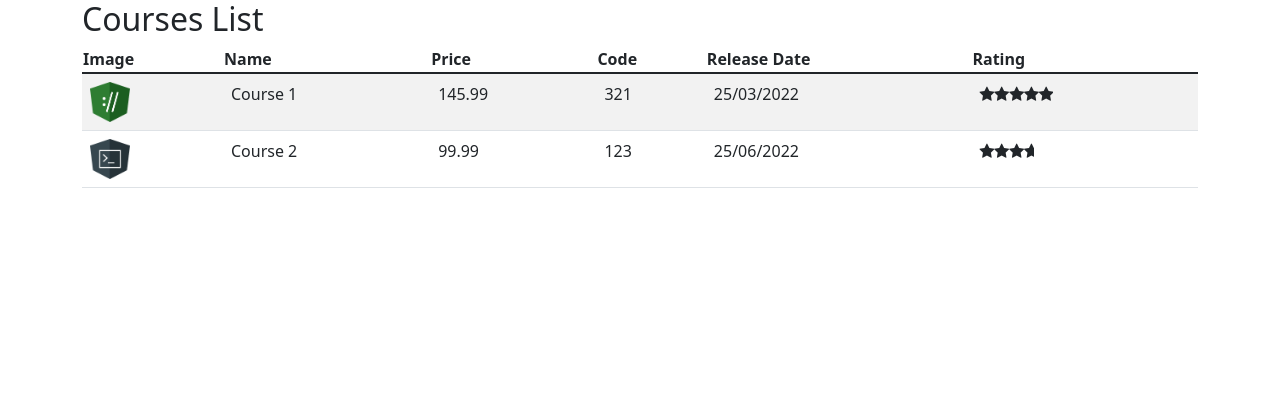
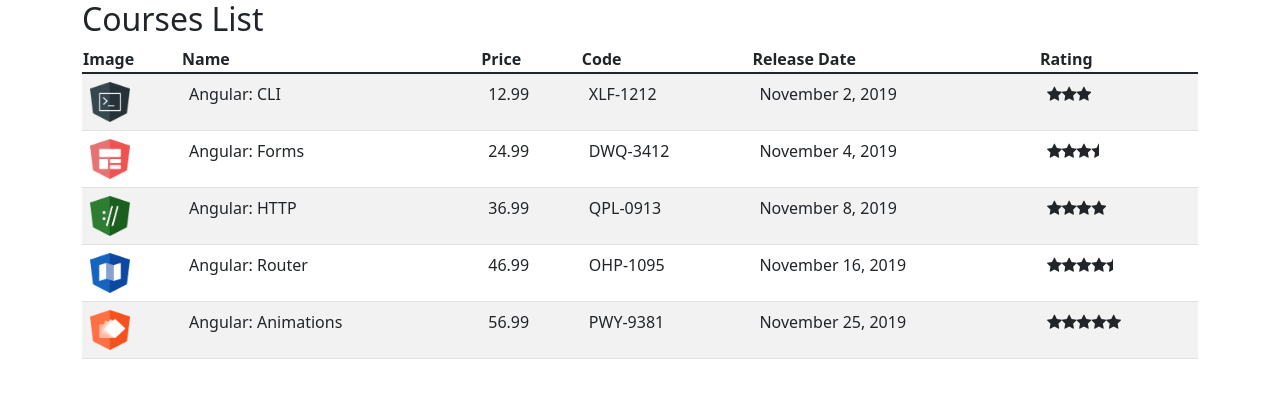
Before and after one commit to esbnet/dio-santander-course-manager, an Angular app: page / in a window 1280 px wide. Shown: the top 398 px of the page. Built offline with nearby package versions, Linux system fonts and the light colour scheme.

Commit message:
feat: :sparkles:

```diff
--- /dev/null
+++ b/src/app/courses/cource.service.ts
@@ -0,0 +1,73 @@
+import { Injectable } from '@angular/core';
+import { Course } from './course';
+
+@Injectable({
+  providedIn: 'root',
+})
+export class CourseService {
+  retriveAll(): Course[] {
+    return COURSES;
+  }
+}
+var COURSES: Course[] = [
+  {
+    id: 1,
+    name: 'Angular: CLI',
+    releaseDate: 'November 2, 2019',
+    description:
+      'Neste curso, os alunos irão obter um grande conhecimento nos principais recursos do CLI.',
+    duration: 120,
+    code: 'XLF-1212',
+    rating: 3,
+    price: 12.99,
+    imageUrl: '/assets/images/cli.png',
+  },
+  {
+    id: 2,
+    name: 'Angular: Forms',
+    releaseDate: 'November 4, 2019',
+    description:
+      'Neste curso, os alunos irão obter um conhecimento aprofundado sobre os recursos disponíveis no módulo de Forms.',
+    duration: 80,
+    code: 'DWQ-3412',
+    rating: 3.5,
+    price: 24.99,
+    imageUrl: '/assets/images/forms.png',
+  },
+  {
+    id: 3,
+    name: 'Angular: HTTP',
+    releaseDate: 'November 8, 2019',
+    description:
+      'Neste curso, os alunos irão obter um conhecimento aprofundado sobre os recursos disponíveis no módulo de HTTP.',
+    duration: 80,
+    code: 'QPL-0913',
+    rating: 4.0,
+    price: 36.99,
+    imageUrl: '/assets/images/http.png',
+  },
+  {
+    id: 4,
+    name: 'Angular: Router',
+    releaseDate: 'November 16, 2019',
+    description:
+      'Neste curso, os alunos irão obter um conhecimento aprofundado sobre os recursos disponíveis no módulo de Router.',
+    duration: 80,
+    code: 'OHP-1095',
+    rating: 4.5,
+    price: 46.99,
+    imageUrl: '/assets/images/router.png',
+  },
+  {
+    id: 5,
+    name: 'Angular: Animations',
+    releaseDate: 'November 25, 2019',
+    description:
+      'Neste curso, os alunos irão obter um conhecimento aprofundado sobre os recursos disponíveis sobre Animation.',
+    duration: 80,
+    code: 'PWY-9381',
+    rating: 5,
+    price: 56.99,
+    imageUrl: '/assets/images/animations.png',
+  },
+];
--- a/src/app/courses/course-list.component.ts
+++ b/src/app/courses/course-list.component.ts
@@ -1,4 +1,5 @@
 import { Component, OnInit } from '@angular/core';
+import { CourseService } from './cource.service';
 import { Course } from './course';
 
 @Component({
@@ -7,29 +8,8 @@ import { Course } from './course';
 })
 export class CourseListComponent implements OnInit {
   courses: Course[] = [];
-
+  constructor(private courseService: CourseService) {}
   ngOnInit(): void {
-    this.courses = [
-      {
-        id: 1,
-        name: 'Course 1',
-        imageUrl: './assets/images/http.png',
-        price: 145.99,
-        code: '321',
-        duration: 180,
-        rating: 5,
-        releaseDate: '25/03/2022',
-      },
-      {
-        id: 1,
-        name: 'Course 2',
-        imageUrl: './assets/images/cli.png',
-        price: 99.99,
-        code: '123',
-        duration: 120,
-        rating: 3.7,
-        releaseDate: '25/06/2022',
-      },
-    ];
+    this.courses = this.courseService.retriveAll();
   }
 }
--- a/src/app/courses/course.ts
+++ b/src/app/courses/course.ts
@@ -1,6 +1,7 @@
 export class Course {
   id!: number;
   name!: string;
+  description!: string;
   imageUrl!: string;
   price!: number;
   code!: string;
```
